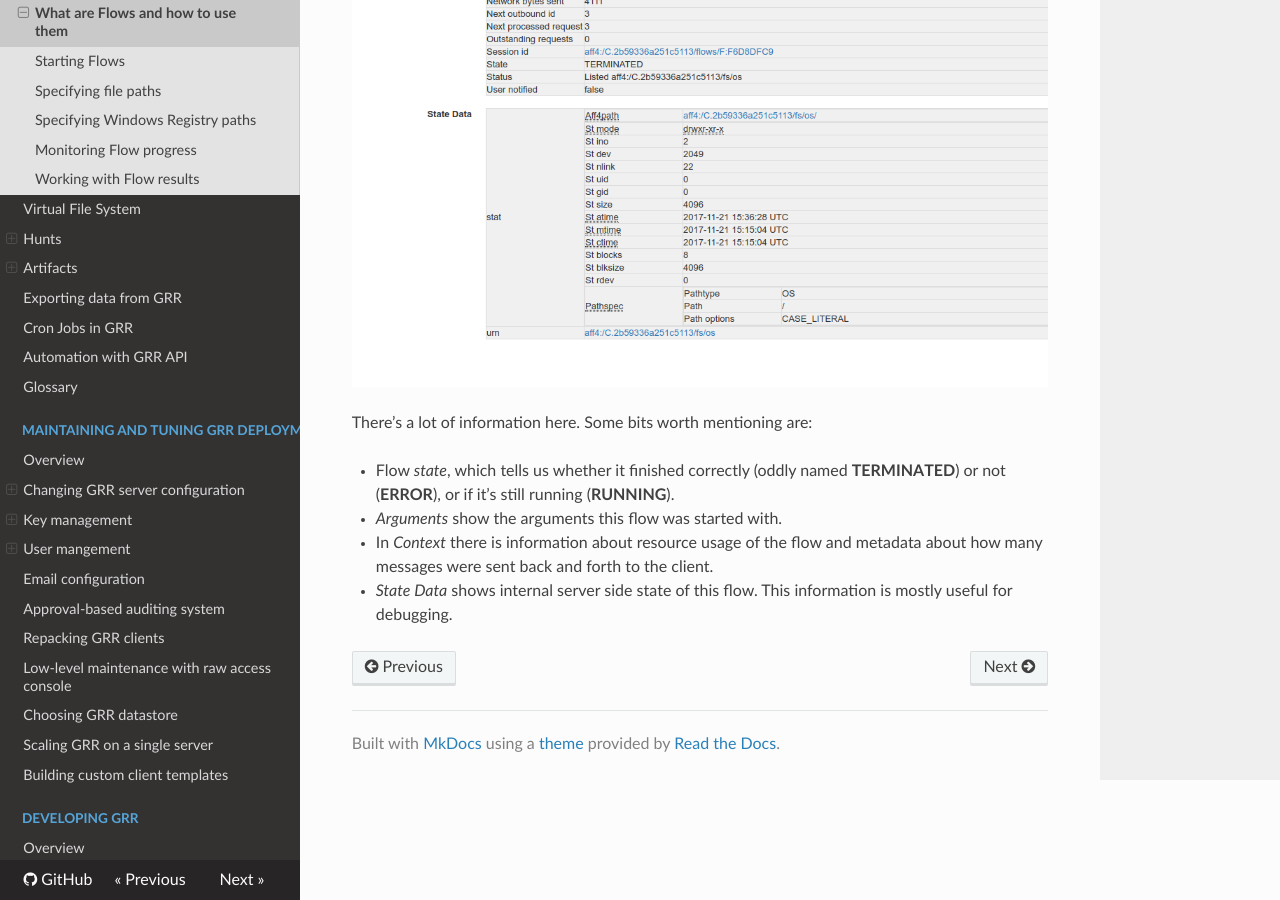
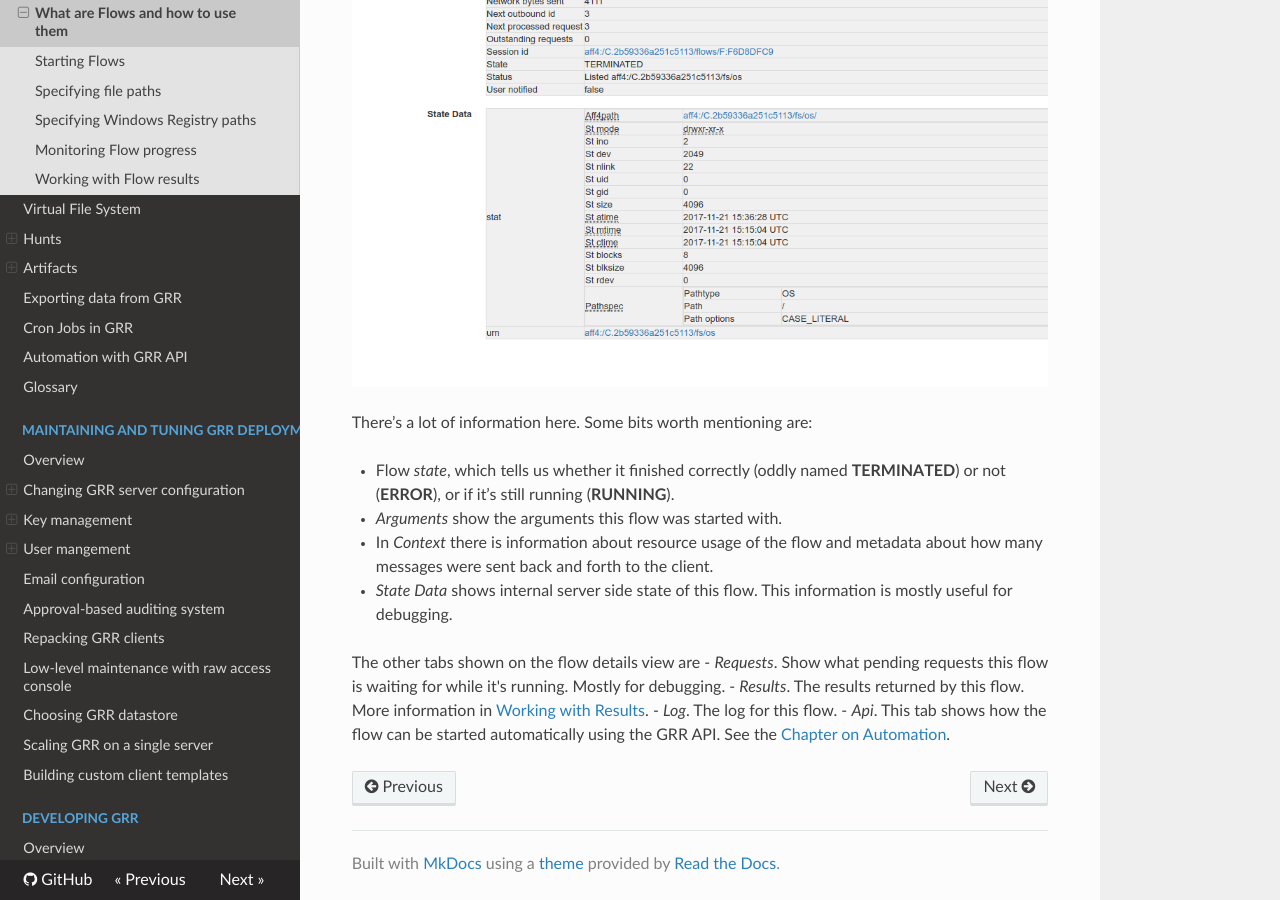
Before and after one commit to google/grr-doc, an MkDocs documentation site: the page built from docs/investigating-with-grr/flows/what-are-flows.md, in a window 1280 px wide and 900 px high, scrolled down 1903 px. Built offline with MkDocs 1.6.1, drawn with Linux system fonts in a browser that asks for light colours; nearby versions of some CDN libraries; old or Windows-style settings are respelled for this version of MkDocs.

Commit message:
More details on the other tabs for detailed flow view.

```diff
--- a/docs/investigating-with-grr/flows/what-are-flows.md
+++ b/docs/investigating-with-grr/flows/what-are-flows.md
@@ -76,3 +76,9 @@ There’s a lot of information here. Some bits worth mentioning are:
 - *Arguments* show the arguments this flow was started with.
 - In *Context* there is information about resource usage of the flow and metadata about how many messages were sent back and forth to the client.
 - *State Data* shows internal server side state of this flow. This information is mostly useful for debugging.
+
+The other tabs shown on the flow details view are
+- *Requests*. Show what pending requests this flow is waiting for while it's running. Mostly for debugging.
+- *Results*. The results returned by this flow. More information in [Working with Results](working-with-results.md).
+- *Log*. The log for this flow.
+- *Api*. This tab shows how the flow can be started automatically using the GRR API. See the [Chapter on Automation](../automation-with-api.md).
```
